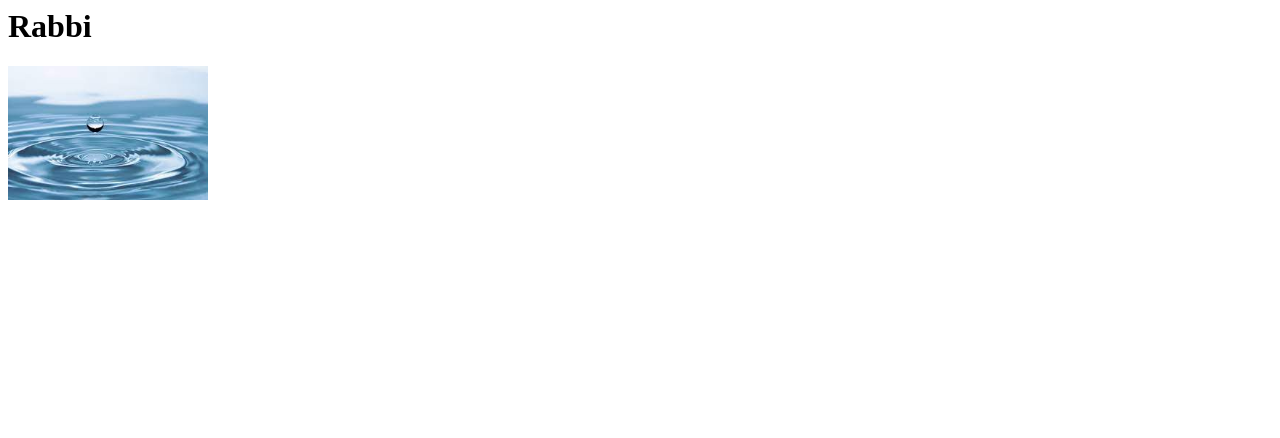
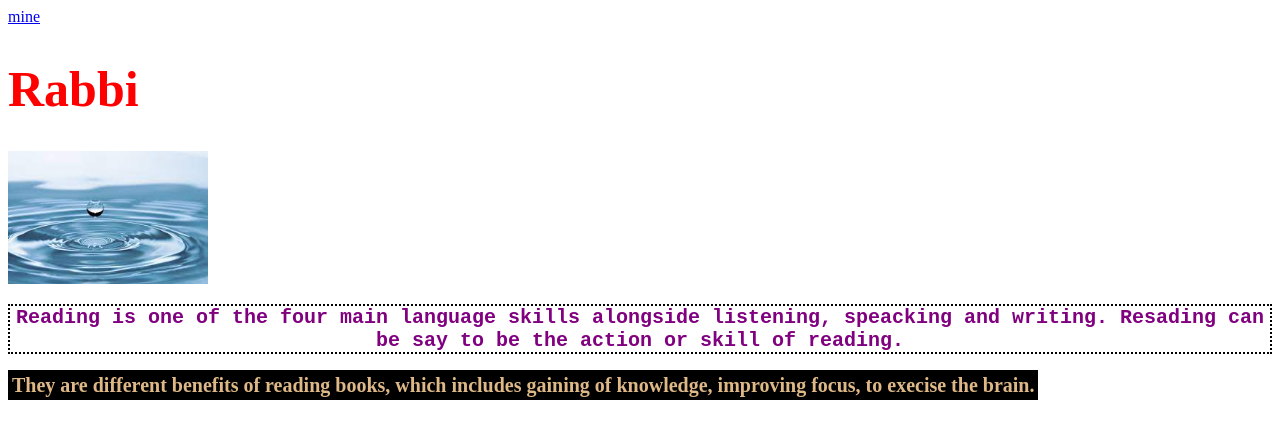
Before and after one commit to Clemenetina/html, a plain HTML site: page index.html in a window 1280 px wide. Drawn offline with Linux system fonts and the light colour scheme.

Commit message:
adding css file

```diff
--- /dev/null
+++ b/css/style.css
@@ -0,0 +1,17 @@
+h3{
+    color: burlywood;
+    font-size: 20px;
+    display: inline;
+    padding: 2px;
+    background-color: black;
+    margin-top: 20px;
+
+}
+
+#cora:hover{
+    color: brown;
+    font-family: Arial, Helvetica, sans-serif;
+    font-weight: bolder;
+    letter-spacing: 20px;
+    text-align: center;
+}
--- a/index.html
+++ b/index.html
@@ -2,10 +2,28 @@
     <head>
         <!---->
         <title>Reading Class</title>
+        <link rel="stylesheet"href="css/style.css">
+        <style>
+            p{
+                color: purple;
+                font-size: 20px;
+                font-family: 'Courier New', Courier, monospace;
+                font-weight: bold;
+                text-align: center;
+
+            }
+            .iris{
+                border: 2px dotted black;
+            }
+        </style>
     </head>
     <body>
-        <h1>Rabbi</h1>
+        <a href="About" id="cora">mine</a>
+        <h1 style="color: red; font-size: 50px">Rabbi</h1>
         <img src="./res/rabbi.jpg" width="200" alt="LogO Here">
+        <p class="iris">Reading is one of the four main language skills alongside listening, speacking and writing. Resading can be say to be the action or skill of reading.</p>
+        <h3 class="iris">They are different benefits of reading books, which includes gaining of knowledge, improving focus, to execise the brain.</h3>
+
 
     </body>
 </html>
```
